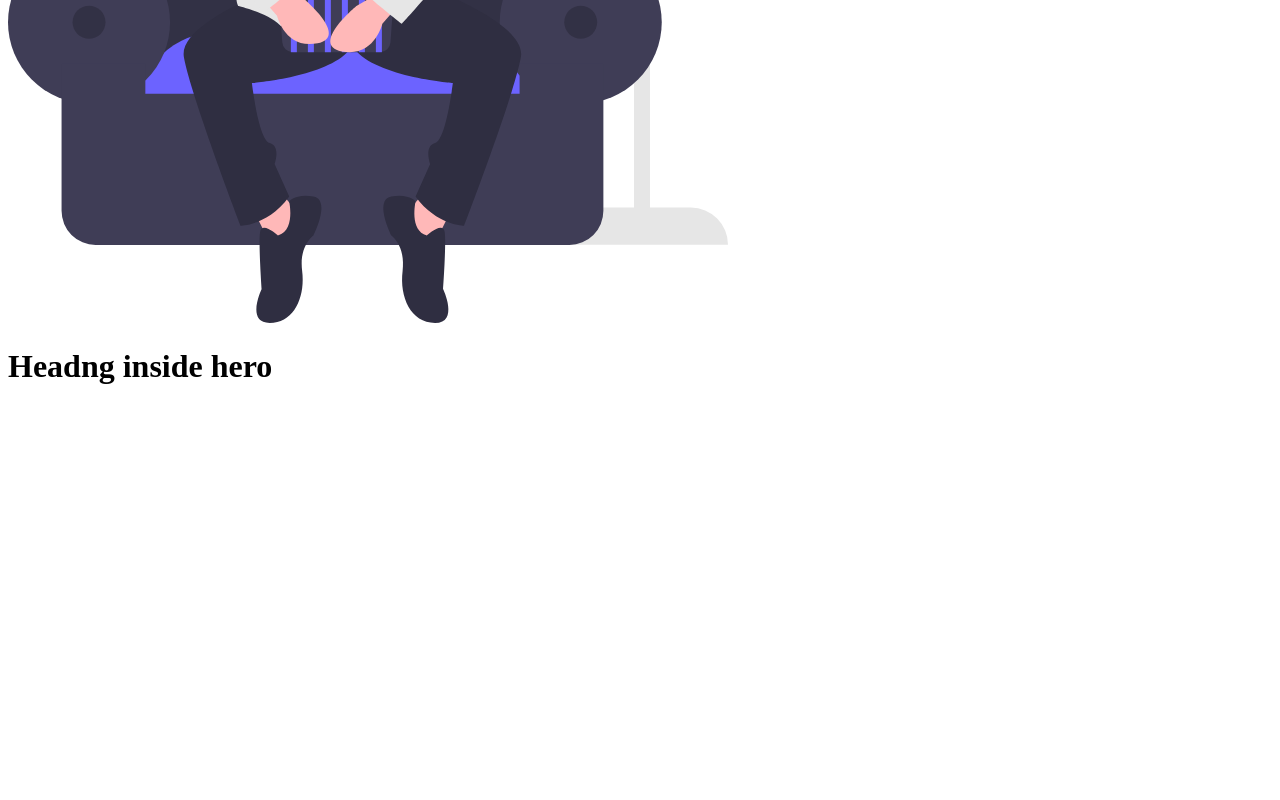
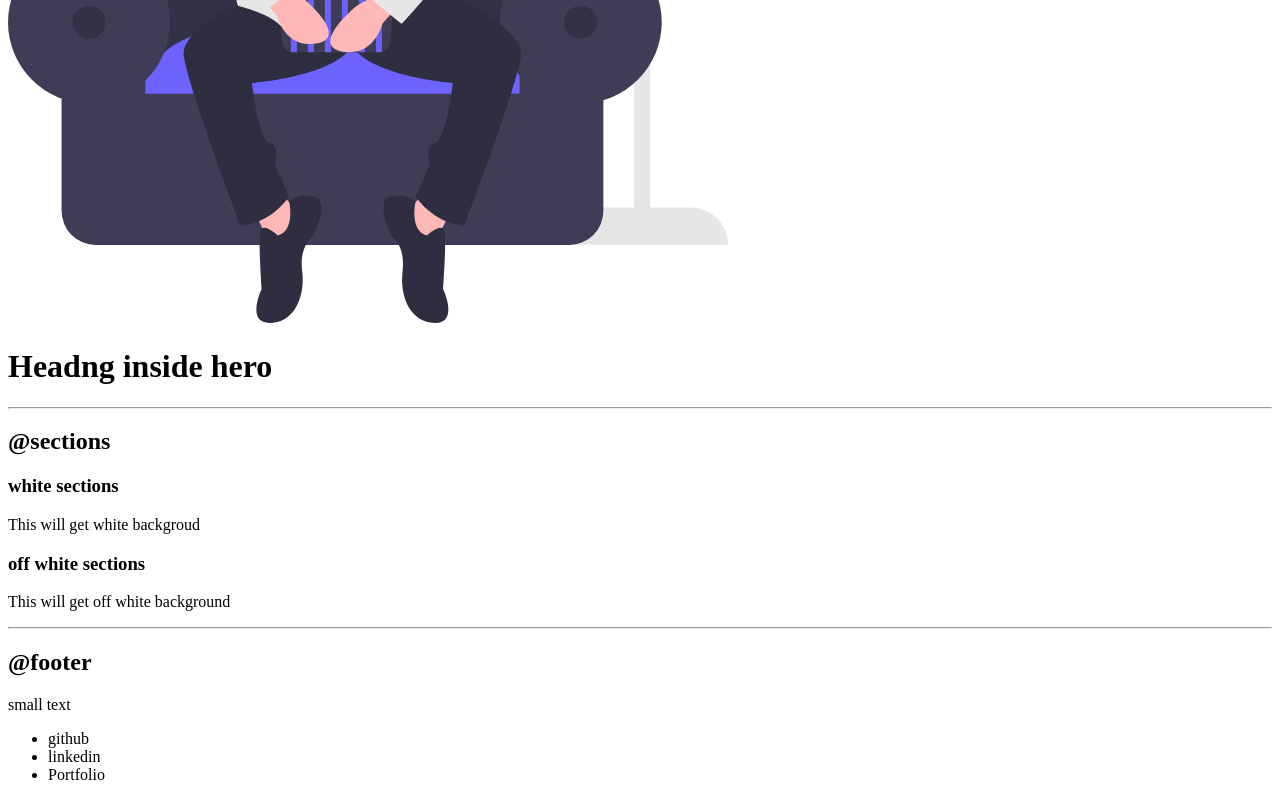
Before and after one commit to JatuFaique/neogcamp-lesson3, a plain HTML site: page index.html in a window 1280 px wide. Shown: the part 1688-2488 px from the top of the page. Before the commit the page ends 2095 px from the top, so only its background shows below. Drawn offline with Linux system fonts and the light colour scheme.

Commit message:
wip: added footer

```diff
--- a/index.html
+++ b/index.html
@@ -98,7 +98,36 @@
         <h1>Headng inside hero</h1>
     </header>
 
+    <hr>
 
+    <h2>@sections</h2>
 
+    <section>
+        <h3>white sections</h3>
+        <p>This will get white backgroud</p>
+    </section>
+    <section>
+        <h3>off white sections</h3>
+        <p>This will get off white background</p>
+    </section>
+
+    <hr>
+
+    <h2>@footer</h2>
+    <footer>
+        <div>small text</div>
+        <ul>
+            <li>
+                github
+
+            </li>
+            <li>
+                linkedin
+            </li>
+            <li>
+                Portfolio
+            </li>
+        </ul>
+    </footer>
 </body>
 </html>
```
